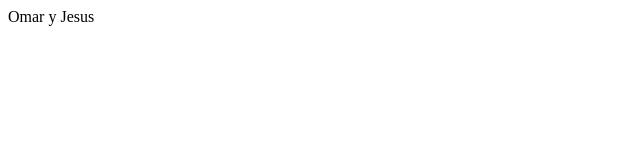
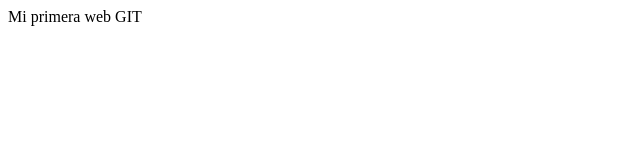
Before and after one commit to Jes2000/proyecto-de-MASANZ, a plain HTML site: page index.html in a window 1280 px wide. Shown: the full height of the page, 0-640 px from the left. Drawn offline with Linux system fonts and the light colour scheme.

Commit message:
Update index.html

```diff
--- a/index.html
+++ b/index.html
@@ -4,6 +4,6 @@
 		<title>Mi primera git</title>
 	</head>
 	<body>
-		Omar y Jesus
+		Mi primera web GIT
 	</body>
 </html>
```
